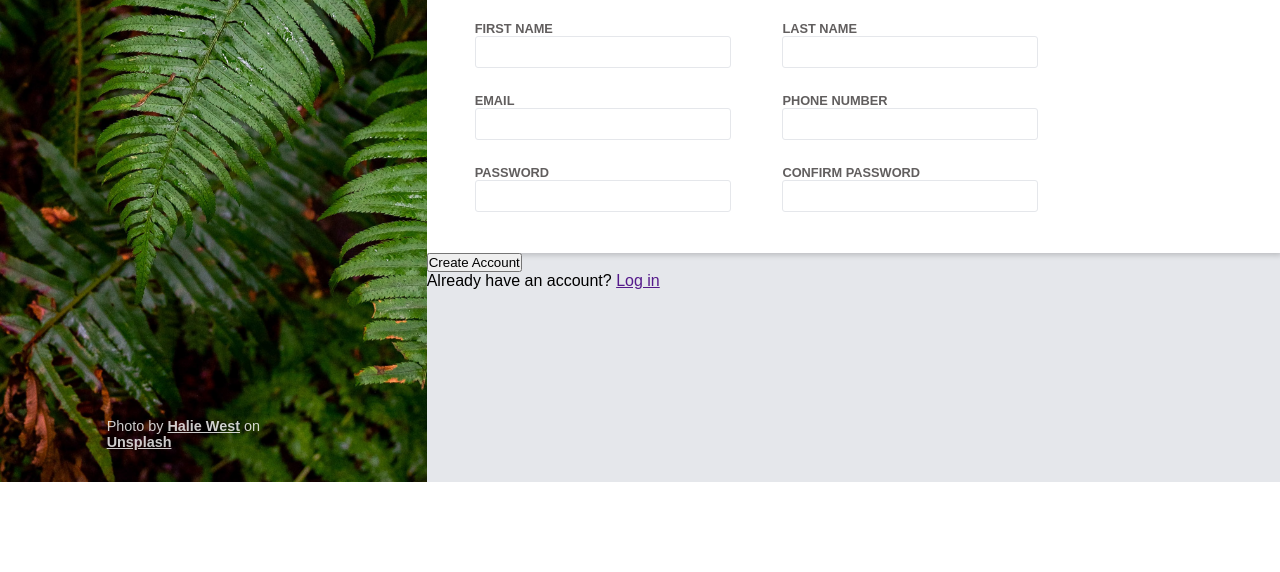
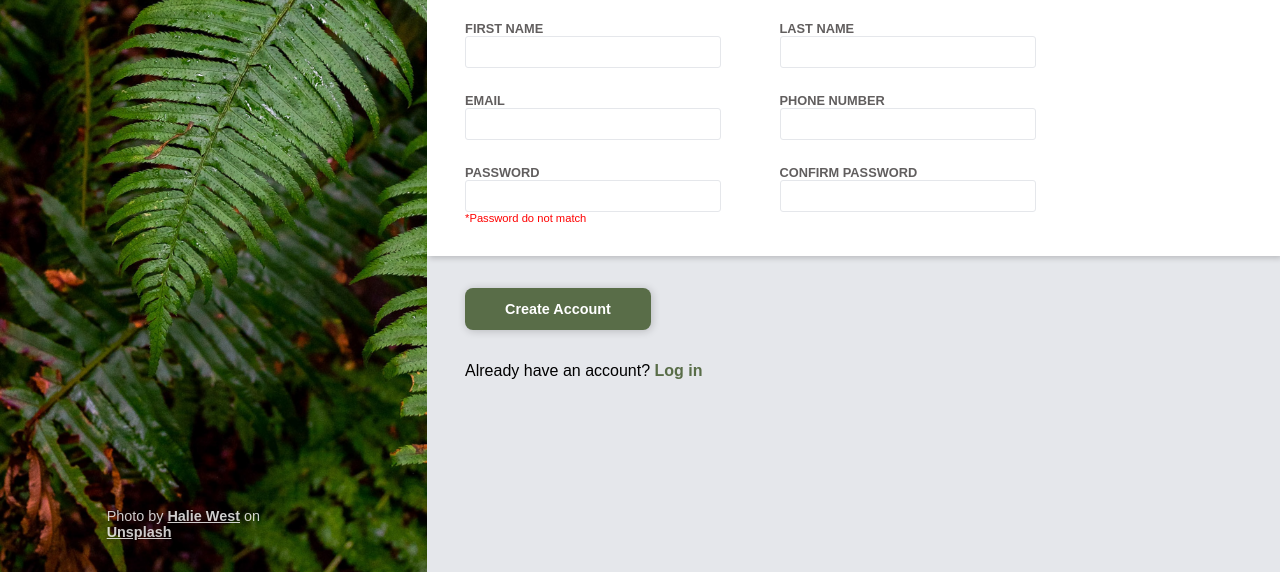
Before and after one commit to linkobe824/project-sign-up-form, a plain HTML site: page index.html in a window 1280 px wide. Shown: the part 403-975 px from the top of the page. Before the commit the page ends 885 px from the top, so only its background shows below. Drawn offline with Linux system fonts and the light colour scheme.

Commit message:
finish styling

```diff
--- a/index.html
+++ b/index.html
@@ -5,6 +5,7 @@
     <meta name="viewport" content="width=device-width, initial-scale=1.0" />
     <title>Project - Sign up Form</title>
     <link rel="stylesheet" href="style.css" />
+    <script src="app.js" defer></script>
   </head>
   <body class="container">
     <div class="hero">
@@ -41,15 +42,15 @@
             </div>
             <div class="input-container">
               <label for="phone" class="input-label">Phone Number</label>
-              <input type="tel" id="phone" class="input-field">
+              <input type="tel" id="phone" class="input-field" pattern="">
             </div>
           </div>
           <div class="input-pair-container">
-            <div class="input-container error">
+            <div class="input-container input-password error">
               <label for="password" class="input-label">password</label>
               <input type="password" id="password" class="input-field">
             </div>
-            <div class="input-container">
+            <div class="input-container ">
               <label for="password-conf" class="input-label">confirm password</label>
               <input type="password" id="password-conf" class="input-field">
             </div>
--- a/style.css
+++ b/style.css
@@ -75,7 +75,7 @@
 .main .message {
   font-size: 1.5rem;
   font-weight: bold;
-  padding: 0 10rem 0 3rem;
+  padding: 0 10rem 0 3vw;
   margin-bottom: 1.5rem;
 }
 
@@ -88,7 +88,7 @@
 }
 
 .form fieldset {
-  padding: 0 0 1rem 3rem ;
+  padding: 0 0 1rem 3vw ;
   background-color: white;
   border: none;
   box-shadow: 2px 2px 6px rgba(0, 0, 0, .2);
@@ -135,14 +135,35 @@
   border: 2px solid rgb(144, 219, 253);
 }
 
-
 .input-pair-container .error::after{
   content: "*Password do not match";
   color: red;
   font-size: .7rem;
-  display: none;
 }
 
-.input-pair-container .error:invalid{
-  display: flex;
+.submit-btn {
+  background-color: var(--submit-btn);
+  color: white;
+  font-size: .9rem;
+  font-weight: bold;
+  padding: .8rem 2.5rem ;
+  border-radius: 8px;
+  border: none;
+  box-shadow: 1px 1px 8px rgba(0, 0, 0, .2);
+  margin: 2rem 3vw;
 }
+
+.submit-btn:hover {
+  cursor: pointer;
+  background-color: #6fa043;
+}
+
+.already-para {
+  margin-left: 3vw;
+}
+
+.already-para a {
+  color: var(--submit-btn);
+  text-decoration: none;
+  font-weight: bold;
+}
```
Also changed, not shown: app.js (added).
